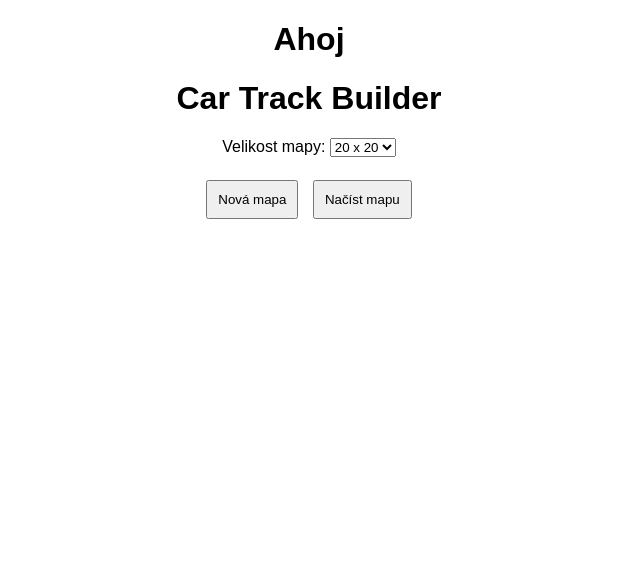
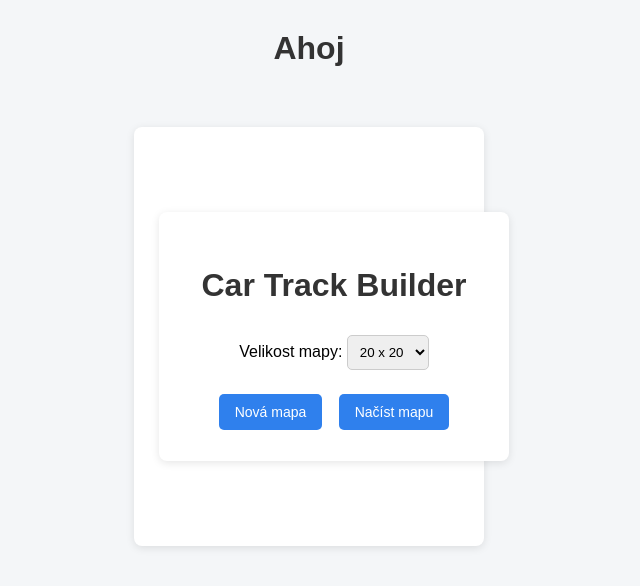
Before and after one commit to janklecovity-lang/Sigma-Track-Builder-3000, a plain HTML site: page index.html in a window 1280 px wide. Shown: the whole page, without its empty margins (331-971 px from the left). Drawn offline with Linux system fonts and the light colour scheme.

Commit message:
Best Goku design SSJ4 nah joke

```diff
--- a/style.css
+++ b/style.css
@@ -1,36 +1,88 @@
 body{
-    font-family: Arial;
+    font-family: Arial, Helvetica, sans-serif;
+    background:#f4f6f8;
+    margin:0;
     text-align:center;
 }
+
+
+h1{
+    margin-top:30px;
+    color:#333;
+}
+
+
+#menu{
+    background:white;
+    width:300px;
+    margin:60px auto;
+    padding:25px;
+    border-radius:8px;
+    box-shadow:0 2px 8px rgba(0,0,0,0.1);
+}
+
+
+#editor{
+    margin-top:30px;
+}
+
+
+#grid{
+    margin:30px auto;
+    display:grid;
+    border:2px solid #ddd;
+}
+
+
+.tile{
+    width:30px;
+    height:30px;
+    border:1px solid #e2e2e2;
+}
+
+
+.grass{
+    background:#3cb043;
+}
+
+.road{
+    background:#6b6b6b;
+}
+
+.water{
+    background:#3a86ff;
+}
+
+
+button{
+    padding:10px 16px;
+    margin:6px;
+    border:none;
+    border-radius:5px;
+    background:#2f80ed;
+    color:white;
+    font-size:14px;
+    cursor:pointer;
+}
+
+button:hover{
+    background:#1c60b8;
+}
+
+
+select{
+    padding:8px;
+    margin-top:10px;
+    border-radius:5px;
+    border:1px solid #ccc;
+}
+
+
+.controls{
+    margin-top:10px;
+}
+
 
 .hidden{
     display:none;
 }
-
-#grid{
-    margin:20px auto;
-    display:grid;
-}
-
-.tile{
-    width:30px;
-    height:30px;
-    border:1px solid #ccc;
-}
-
-.grass{
-    background:green;
-}
-
-.road{
-    background:gray;
-}
-
-.water{
-    background:blue;
-}
-
-button{
-    padding:10px;
-    margin:5px;
-}
```
